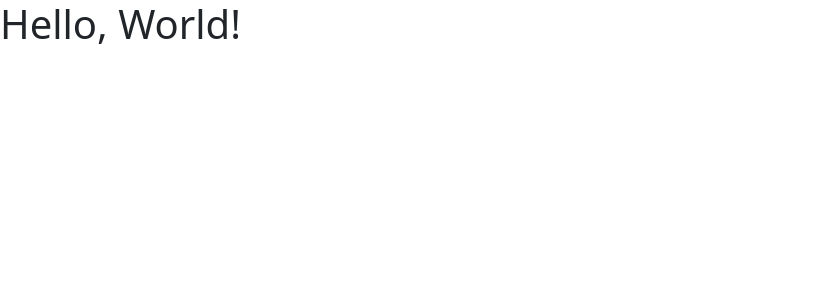
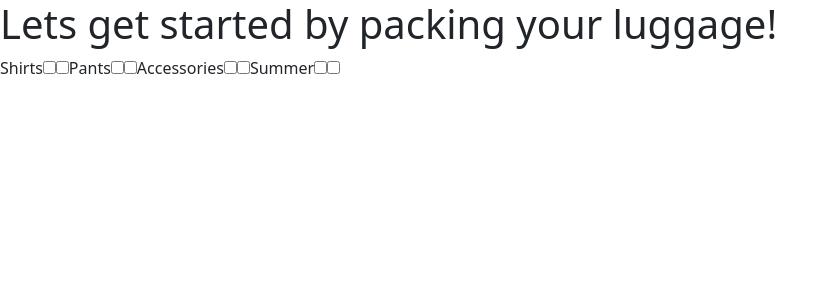
Before and after one commit to bcbergstrom/p4-project-travel-site, a React (Vite) app in the folder client/: page / in a window 1280 px wide. Shown: the top 300 px of the page, without its empty margins (0-838 px from the left). Built offline with nearby package versions, Linux system fonts and the light colour scheme.

Commit message:
added questions

```diff
--- a/client/src/App.jsx
+++ b/client/src/App.jsx
@@ -1,12 +1,13 @@
 import { useState } from 'react'
 import 'bootstrap/scss/bootstrap.scss'
+import Allquestions from './components/Questions'
 
 function App() {
   const [count, setCount] = useState(0)
 
   return (
     <div>
-      <h1> Hello, World!</h1>
+     <Allquestions/>
     </div>
   )
 }
--- /dev/null
+++ b/client/src/components/Questions.jsx
@@ -0,0 +1,50 @@
+import React from "react";
+import { useState } from "react";
+
+ export default function Allquestions(){
+    // cosnt [cboxes, setcboxes] = useState(false)
+    const [allquest, setallquest]= useState([])
+    return(
+        <>
+        <h1>Lets get started by packing your luggage!</h1>
+        {/* <form onSubmit={(e)=>
+            e.preventDefault()
+            const pLuggage = {
+                styleS = e.target['StyleShirts'].value,
+                styleP = e.target['StylePants'].value,
+                styleA = e.target['StyleAccessories'].value,
+                iSum = e.target['IsSummer'].value,
+                aP = e.target['Pants'].value,
+                aS = e.target['Shirts'].value,
+                aO = e.target['OtherClothes'].value,
+                wS = e.target['WorryScale'].value
+            }
+
+        }> */}
+         <div>
+            <label for="styleS">Shirts</label>
+            <input type="checkbox" id="styleS" name="scales" check />
+            <input type="checkbox" id="styleS" name="StyleShirts" check />
+            <label for="styleP">Pants</label>
+            <input type="checkbox" id="styleP" name="StylePants" check />
+            <input type="checkbox" id="styleP" name="StylePants" check />
+            <label for="styleA">Accessories</label>
+            <input type="checkbox" id="styleA" name="StyleAccessories" check />
+            <input type="checkbox" id="styleA" name="StyleAccessories" check />
+            <label for="styleA">Summer</label>
+            <input type="checkbox" id="iSum" name="IsSummer" check />
+            <input type="checkbox" id="iSum" name="IsSummer" check />
+            </div>
+
+        {/* </form> */}
+        </>
+    )
+}
+{/* <div class="dropdown">
+    <button class="btn btn-secondary dropdown-toggle" type="button" id="dropdownMenuButton" data-toggle="dropdown" aria-haspopup="true" aria-expanded="false">dropsown</button>
+    <div class="dropdown-menu" aria-labelledby="dropdownMenuButton">
+        <a class="dropdown-item" href="#">Action</a>
+        <a class="dropdown-item" href="#">Another action</a>
+        <a class="dropdown-item" href="#">Something else here</a>
+        </div>
+        </div> */}
```
Also changed, not shown: 1 other file (tests, documents, lock files or other folders).
